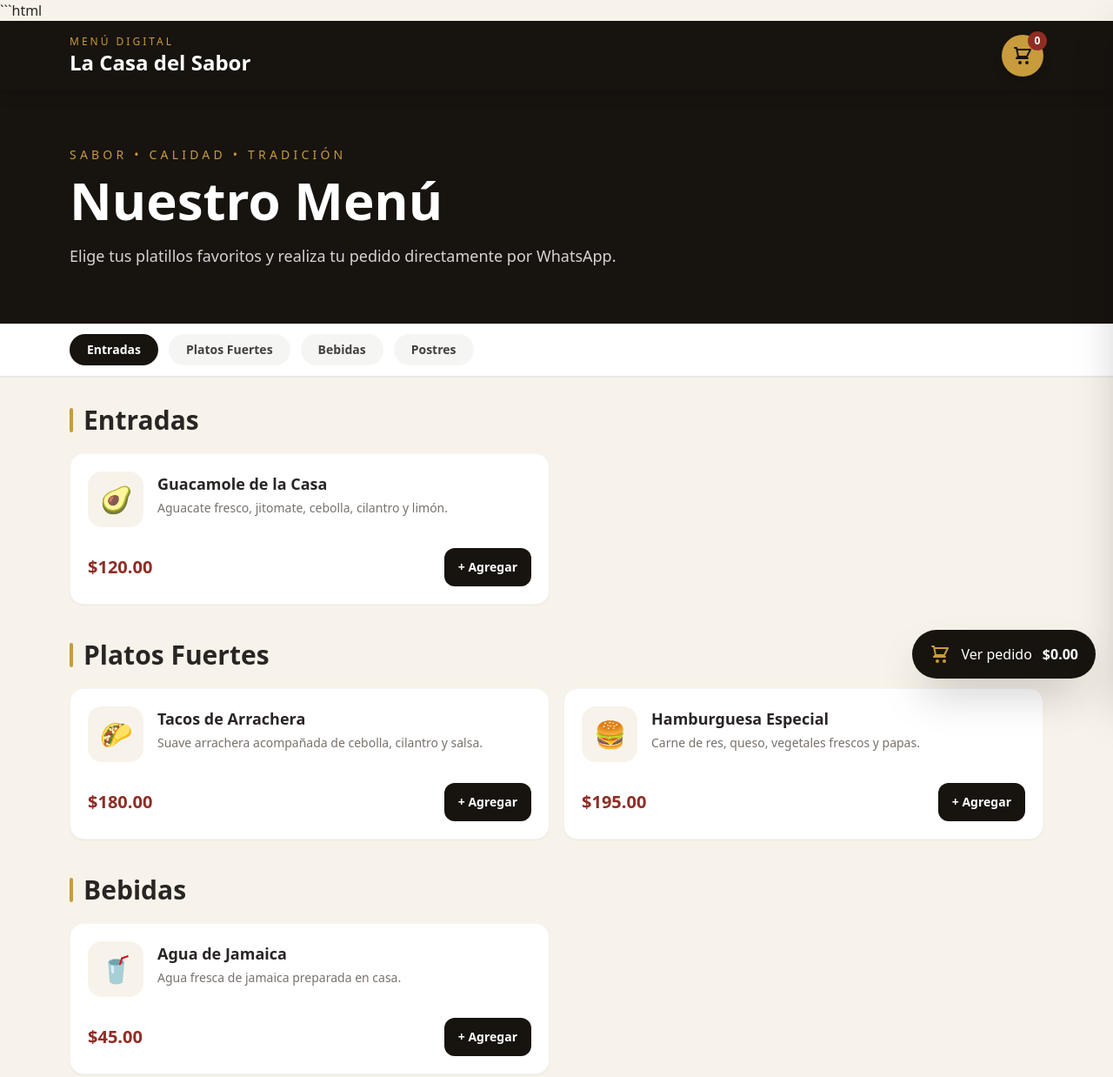
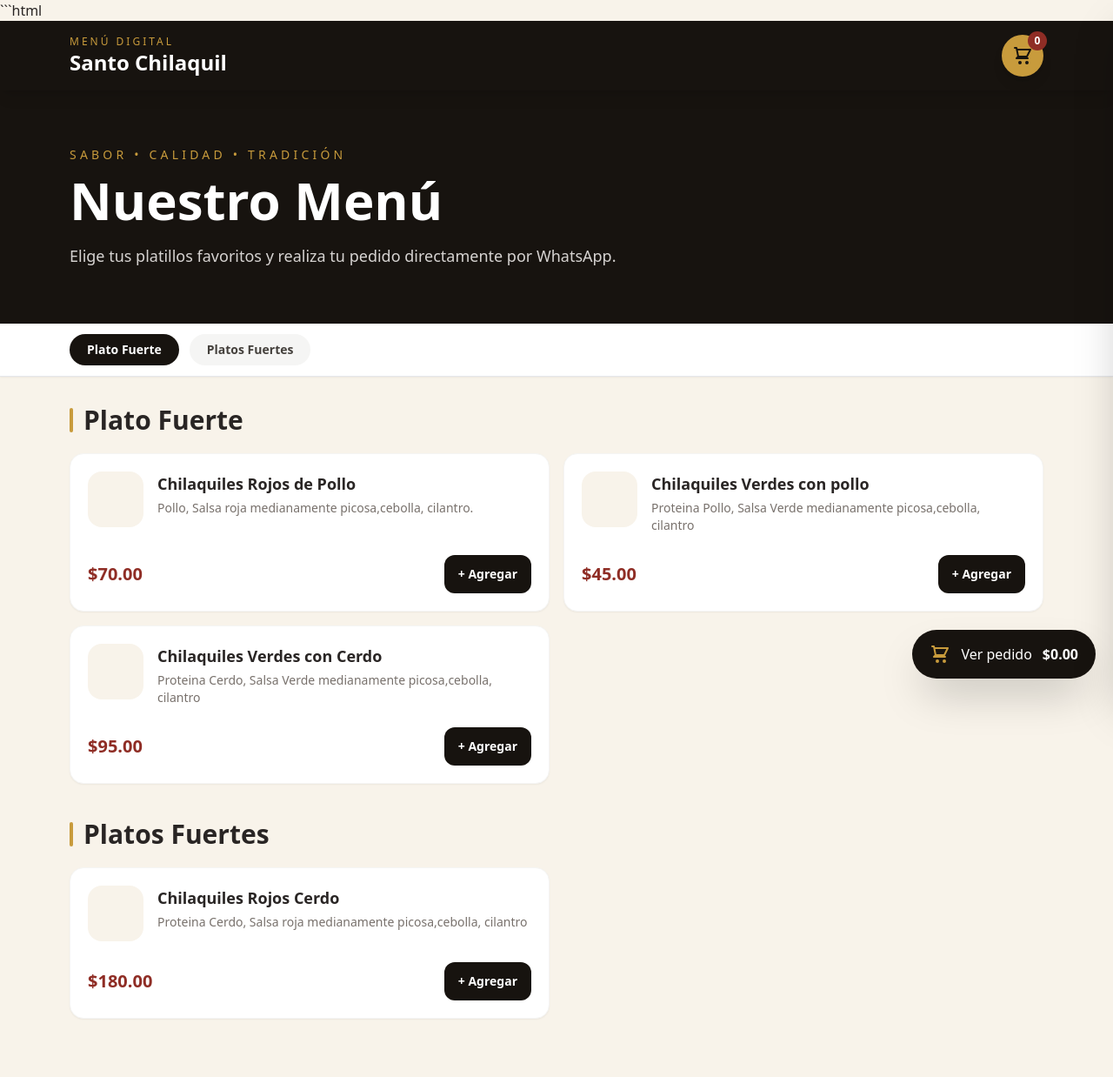
Before and after one commit to optimus-lab/SantoChilaquil, a plain HTML site: page index.html in a window 1280 px wide. Shown: the top 1238 px of the page at 87% size. Drawn offline with nearby package versions, Linux system fonts and the light colour scheme.

Commit message:
Update products

```diff
--- a/index.html
+++ b/index.html
@@ -108,7 +108,7 @@
 
                     <h1 id="restaurantNameHeader"
                         class="text-xl sm:text-2xl font-bold">
-                        La Casa del Sabor
+                        Santo Chilaquil
                     </h1>
                 </div>
 
@@ -441,7 +441,7 @@
                                 required
                                 class="mr-2">
 
-                            🏪 Retirar
+                            🏪 Retirar en lugar
 
                         </label>
 
@@ -532,7 +532,7 @@
         // CAMBIA AQUÍ EL NOMBRE DE TU RESTAURANTE
         // ========================================================
 
-        const RESTAURANT_NAME = "La Casa del Sabor";
+        const RESTAURANT_NAME = "Santo Chilaquil";
 
 
         // ========================================================
@@ -549,7 +549,7 @@
         // NO pongas +, espacios ni guiones.
         // ========================================================
 
-        const WHATSAPP_NUMBER = "52";
+        const WHATSAPP_NUMBER = "529981199650";
 
 
         /* ========================================================
@@ -563,47 +563,38 @@
 
             {
                 id: 1,
-                name: "Guacamole de la Casa",
-                description: "Aguacate fresco, jitomate, cebolla, cilantro y limón.",
-                price: 120,
-                category: "Entradas",
-                emoji: "🥑"
+                name: "Chilaquiles Rojos de Pollo",
+                description: "Pollo, Salsa roja medianamente picosa,cebolla, cilantro.",
+                price: 70,
+                category: "Plato Fuerte",
+                emoji: ""
             },
 
             {
                 id: 2,
-                name: "Tacos de Arrachera",
-                description: "Suave arrachera acompañada de cebolla, cilantro y salsa.",
+                name: "Chilaquiles Rojos Cerdo",
+                description: "Proteina Cerdo, Salsa roja medianamente picosa,cebolla, cilantro",
                 price: 180,
                 category: "Platos Fuertes",
-                emoji: "🌮"
+                emoji: ""
             },
 
             {
                 id: 3,
-                name: "Hamburguesa Especial",
-                description: "Carne de res, queso, vegetales frescos y papas.",
-                price: 195,
-                category: "Platos Fuertes",
-                emoji: "🍔"
+                name: "Chilaquiles Verdes con pollo",
+                description: "Proteina Pollo, Salsa Verde medianamente picosa,cebolla, cilantro",
+                price: 45,
+                category: "Plato Fuerte",
+                emoji: ""
             },
 
             {
                 id: 4,
-                name: "Agua de Jamaica",
-                description: "Agua fresca de jamaica preparada en casa.",
-                price: 45,
-                category: "Bebidas",
-                emoji: "🥤"
-            },
-
-            {
-                id: 5,
-                name: "Pastel de Chocolate",
-                description: "Pastel de chocolate con ganache y frutos rojos.",
+                name: "Chilaquiles Verdes con Cerdo",
+                description: "Proteina Cerdo, Salsa Verde medianamente picosa,cebolla, cilantro",
                 price: 95,
-                category: "Postres",
-                emoji: "🍰"
+                category: "Plato Fuerte",
+                emoji: ""
             }
 
         ];
```
